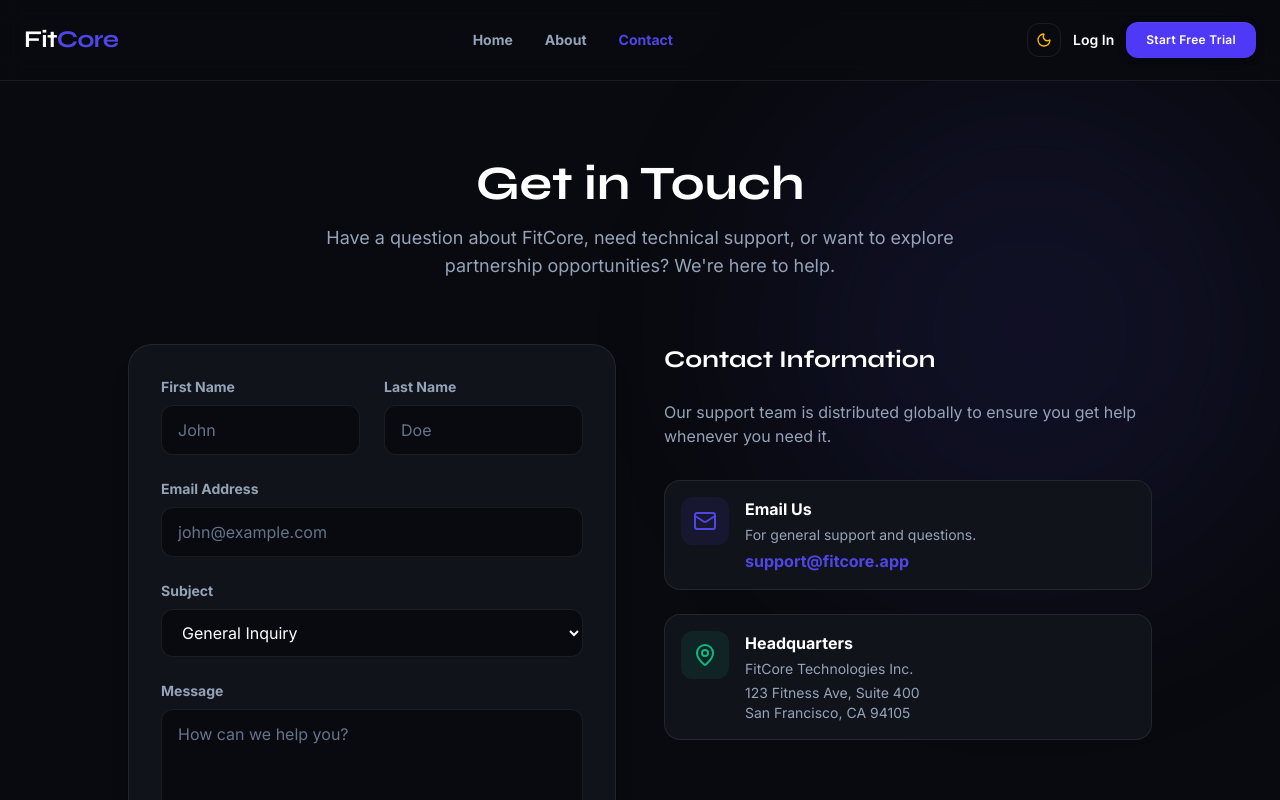
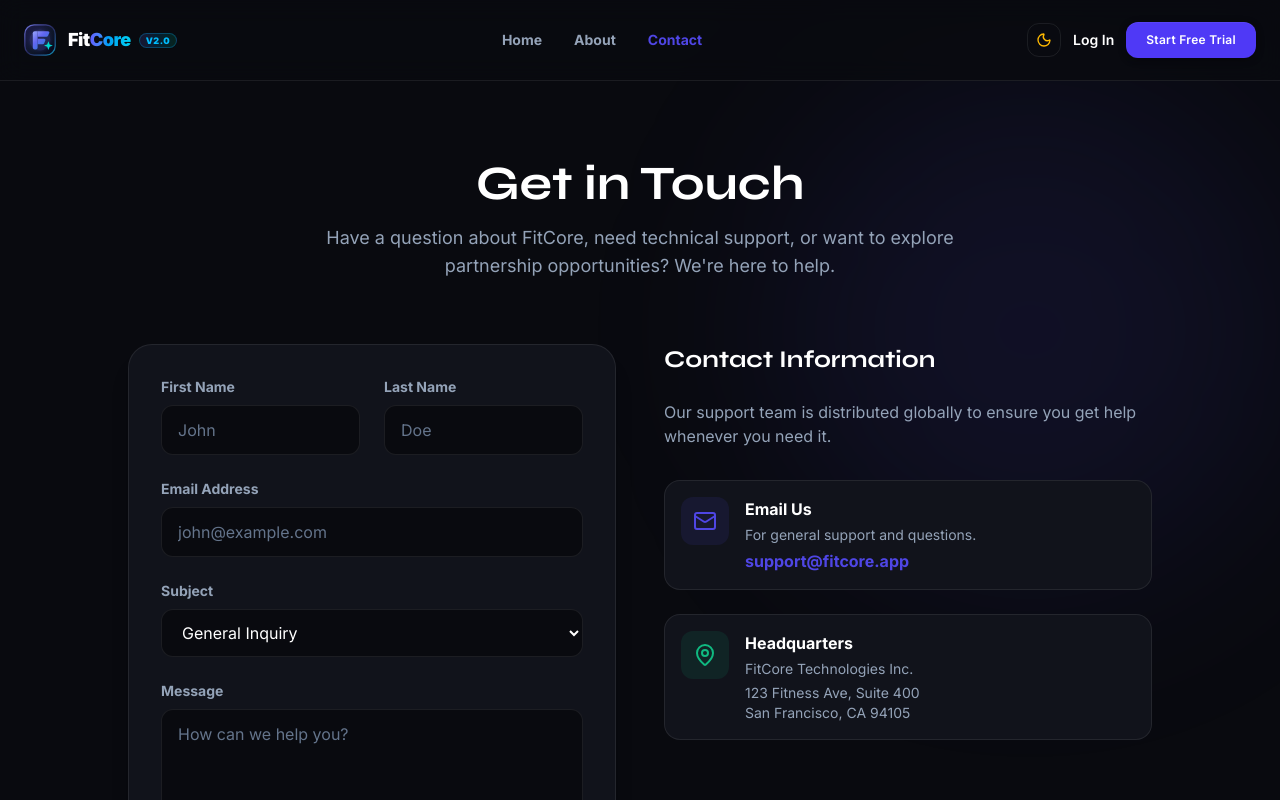
Before and after one commit to manlakhani2004/fitcore, a Next.js app in the folder frontend/: page /contact in a window 1280 px wide. Shown: the top 800 px of the page. Built offline with nearby package versions, Linux system fonts and the light colour scheme.

Commit message:
feat(branding): implement bespoke industry-level vector logo mark, modern typography, and unified brand design system

```diff
--- a/frontend/app/(auth)/layout.tsx
+++ b/frontend/app/(auth)/layout.tsx
@@ -1,6 +1,7 @@
 "use client";
 
 import { motion } from "framer-motion";
+import { FitCoreLogo } from "@/components/ui/FitCoreLogo";
 
 export default function AuthLayout({ children }: { children: React.ReactNode }) {
   return (
@@ -12,14 +13,12 @@ export default function AuthLayout({ children }: { children: React.ReactNode })
         <div className="absolute bottom-[-10%] right-[-10%] w-[40%] h-[40%] bg-accent/10 blur-[120px] rounded-full" />
 
         <div className="relative z-10">
-          <h1 className="text-4xl font-display font-bold flex items-center gap-3">
-            <span className="text-primary">
-              <svg width="40" height="40" viewBox="0 0 40 40" fill="none" xmlns="http://www.w3.org/2000/svg">
-                <path d="M20 2L35.5885 11V29L20 38L4.41154 29V11L20 2Z" fill="#6C63FF" stroke="#00F5A0" strokeWidth="2" strokeLinejoin="round"/>
-              </svg>
-            </span>
-            FitCore
-          </h1>
+          <FitCoreLogo
+            size="lg"
+            badgeText="PRO"
+            subtitle="Elite Fitness Network"
+            href="/"
+          />
         </div>
 
         <div className="relative z-10 max-w-lg mt-20">
--- a/frontend/app/about/page.tsx
+++ b/frontend/app/about/page.tsx
@@ -4,6 +4,7 @@ import { motion } from "framer-motion";
 import Link from "next/link";
 import { ArrowRight, Target, Users, ShieldCheck } from "lucide-react";
 import { ThemeToggle } from "@/components/ui/ThemeToggle";
+import { FitCoreLogo } from "@/components/ui/FitCoreLogo";
 
 export default function AboutPage() {
   return (
@@ -12,11 +13,7 @@ export default function AboutPage() {
       {/* Navigation */}
       <nav className="fixed top-0 left-0 right-0 z-50 bg-background/80 backdrop-blur-md border-b border-border">
         <div className="max-w-7xl mx-auto px-6 h-20 flex items-center justify-between">
-          <Link href="/">
-            <div className="font-display font-bold text-2xl tracking-tight cursor-pointer">
-              Fit<span className="text-primary">Core</span>
-            </div>
-          </Link>
+          <FitCoreLogo size="sm" badgeText="v2.0" href="/" />
           <div className="hidden md:flex items-center gap-8 text-sm font-bold text-text-muted">
             <Link href="/" className="hover:text-primary transition-colors">Home</Link>
             <Link href="/about" className="text-primary transition-colors">About</Link>
--- a/frontend/app/contact/page.tsx
+++ b/frontend/app/contact/page.tsx
@@ -4,6 +4,7 @@ import { motion } from "framer-motion";
 import Link from "next/link";
 import { Mail, MessageSquare, MapPin } from "lucide-react";
 import { ThemeToggle } from "@/components/ui/ThemeToggle";
+import { FitCoreLogo } from "@/components/ui/FitCoreLogo";
 import { useState } from "react";
 
 export default function ContactPage() {
@@ -23,11 +24,7 @@ export default function ContactPage() {
       {/* Navigation */}
       <nav className="fixed top-0 left-0 right-0 z-50 bg-background/80 backdrop-blur-md border-b border-border">
         <div className="max-w-7xl mx-auto px-6 h-20 flex items-center justify-between">
-          <Link href="/">
-            <div className="font-display font-bold text-2xl tracking-tight cursor-pointer">
-              Fit<span className="text-primary">Core</span>
-            </div>
-          </Link>
+          <FitCoreLogo size="sm" badgeText="v2.0" href="/" />
           <div className="hidden md:flex items-center gap-8 text-sm font-bold text-text-muted">
             <Link href="/" className="hover:text-primary transition-colors">Home</Link>
             <Link href="/about" className="hover:text-primary transition-colors">About</Link>
--- a/frontend/app/page.tsx
+++ b/frontend/app/page.tsx
@@ -8,6 +8,7 @@ import {
   Star, Users, Zap
 } from "lucide-react";
 import { ThemeToggle } from "@/components/ui/ThemeToggle";
+import { FitCoreLogo } from "@/components/ui/FitCoreLogo";
 
 export default function LandingPage() {
   const containerVariants = {
@@ -29,9 +30,7 @@ export default function LandingPage() {
       {/* Navigation */}
       <nav className="fixed top-0 left-0 right-0 z-50 bg-background/80 backdrop-blur-md border-b border-border">
         <div className="max-w-7xl mx-auto px-6 h-20 flex items-center justify-between">
-          <div className="font-display font-bold text-2xl tracking-tight">
-            Fit<span className="text-primary">Core</span>
-          </div>
+          <FitCoreLogo size="sm" badgeText="v2.0" href="/" />
           <div className="hidden md:flex items-center gap-8 text-sm font-bold text-text-muted">
             <Link href="/" className="text-primary transition-colors">Home</Link>
             <Link href="/about" className="hover:text-primary transition-colors">About</Link>
--- /dev/null
+++ b/frontend/components/ui/FitCoreLogo.tsx
@@ -0,0 +1,193 @@
+"use client";
+
+import React, { useId } from "react";
+import Link from "next/link";
+
+interface FitCoreLogoProps {
+  /** Size preset: xs (24px mark), sm (32px), md (40px), lg (48px), xl (64px) */
+  size?: "xs" | "sm" | "md" | "lg" | "xl";
+  /** Whether to render the 'FitCore' wordmark text */
+  showText?: boolean;
+  /** Whether to show the badge ('PRO', 'COACH', etc.) */
+  showBadge?: boolean;
+  /** Custom badge text (defaults to 'PRO') */
+  badgeText?: string;
+  /** Subtitle under the wordmark (e.g. 'Athlete Portal', 'Coach Platform', 'Admin HQ') */
+  subtitle?: string;
+  /** If true, renders only the centered icon badge for collapsed sidebars */
+  collapsed?: boolean;
+  /** Optional link destination (defaults to undefined / non-clickable unless provided) */
+  href?: string;
+  /** Additional container classes */
+  className?: string;
+}
+
+/**
+ * Pure SVG Logo Mark for FitCore
+ * High-performance, athletic kinetic vector mark representing power, cardiovascular flow, and peak core strength.
+ */
+export function FitCoreLogoMark({
+  size = 40,
+  className = ""
+}: {
+  size?: number;
+  className?: string;
+}) {
+  const id = useId().replace(/:/g, "_");
+
+  return (
+    <svg
+      width={size}
+      height={size}
+      viewBox="0 0 40 40"
+      fill="none"
+      xmlns="http://www.w3.org/2000/svg"
+      className={`shrink-0 transition-transform duration-300 group-hover:scale-105 ${className}`}
+      aria-hidden="true"
+    >
+      <defs>
+        {/* Background Depth Gradient */}
+        <linearGradient id={`${id}-bg`} x1="0" y1="0" x2="40" y2="40" gradientUnits="userSpaceOnUse">
+          <stop offset="0%" stopColor="#1E1B4B" />
+          <stop offset="55%" stopColor="#0F172A" />
+          <stop offset="100%" stopColor="#020617" />
+        </linearGradient>
+
+        {/* Dynamic Electric Edge Ring */}
+        <linearGradient id={`${id}-edge`} x1="0" y1="0" x2="40" y2="40" gradientUnits="userSpaceOnUse">
+          <stop offset="0%" stopColor="#818CF8" stopOpacity="0.9" />
+          <stop offset="50%" stopColor="#6366F1" stopOpacity="0.3" />
+          <stop offset="100%" stopColor="#06B6D4" stopOpacity="0.85" />
+        </linearGradient>
+
+        {/* Athletic Kinetic F-Blade Gradient */}
+        <linearGradient id={`${id}-f-blade`} x1="8" y1="8" x2="34" y2="34" gradientUnits="userSpaceOnUse">
+          <stop offset="0%" stopColor="#A5B4FC" />
+          <stop offset="40%" stopColor="#6366F1" />
+          <stop offset="100%" stopColor="#0284C7" />
+        </linearGradient>
+
+        {/* Biometric Energy Core Spark Gradient */}
+        <linearGradient id={`${id}-core-spark`} x1="22" y1="18" x2="36" y2="32" gradientUnits="userSpaceOnUse">
+          <stop offset="0%" stopColor="#00F5A0" />
+          <stop offset="100%" stopColor="#00D9F5" />
+        </linearGradient>
+
+        {/* Ambient Core Glow */}
+        <filter id={`${id}-glow`} x="-20%" y="-20%" width="140%" height="140%">
+          <feGaussianBlur stdDeviation="3" result="blur" />
+          <feComposite in="SourceGraphic" in2="blur" operator="over" />
+        </filter>
+      </defs>
+
+      {/* 1. Base Stadium / Squircle Plate */}
+      <rect
+        x="1"
+        y="1"
+        width="38"
+        height="38"
+        rx="11.5"
+        fill={`url(#${id}-bg)`}
+        stroke={`url(#${id}-edge)`}
+        strokeWidth="1.5"
+      />
+
+      {/* 2. Soft Ambient Luminescence in the Core */}
+      <circle cx="20" cy="20" r="13" fill="#6366F1" opacity="0.22" filter={`url(#${id}-glow)`} />
+
+      {/* 3. The Kinetic Athletic 'F' Emblem */}
+      {/* Dynamic Vertical Power Spine */}
+      <path
+        d="M 11 11.5 C 11 10.12 12.12 9 13.5 9 L 17 9 L 17 29.5 C 17 30.88 15.88 32 14.5 32 L 13.5 32 C 12.12 32 11 30.88 11 29.5 Z"
+        fill={`url(#${id}-f-blade)`}
+      />
+
+      {/* Upper Speed Wing (Momentum Forward Sweep) */}
+      <path
+        d="M 17 9 L 30 9 C 31.15 9 32.02 10.05 31.62 11.12 L 29.8 15 C 29.48 15.62 28.85 16 28.18 16 L 17 16 Z"
+        fill={`url(#${id}-f-blade)`}
+      />
+
+      {/* Center Power Core Wing */}
+      <path
+        d="M 17 18.5 L 25 18.5 C 26.15 18.5 27.02 19.55 26.62 20.62 L 25.1 24.3 C 24.78 24.92 24.15 25.3 23.48 25.3 L 17 25.3 Z"
+        fill={`url(#${id}-f-blade)`}
+      />
+
+      {/* 4. Electric Core Diamond Spark (The Cardiovascular Engine) */}
+      <path
+        d="M 30.5 21.5 L 32 25.5 L 36 27 L 32 28.5 L 30.5 32.5 L 29 28.5 L 25 27 L 29 25.5 Z"
+        fill={`url(#${id}-core-spark)`}
+        opacity="0.95"
+      />
+    </svg>
+  );
+}
+
+export function FitCoreLogo({
+  size = "md",
+  showText = true,
+  showBadge = true,
+  badgeText = "PRO",
+  subtitle,
+  collapsed = false,
+  href,
+  className = "",
+}: FitCoreLogoProps) {
+  // Preset pixel dimensions for mark & typography
+  const sizeConfig = {
+    xs: { mark: 26, text: "text-base", badge: "text-[8px] px-1.5 py-0.2", sub: "text-[8px]" },
+    sm: { mark: 32, text: "text-lg", badge: "text-[9px] px-1.5 py-0.5", sub: "text-[8.5px]" },
+    md: { mark: 40, text: "text-xl", badge: "text-[9px] px-2 py-0.5", sub: "text-[9px]" },
+    lg: { mark: 48, text: "text-2xl", badge: "text-[10px] px-2.5 py-0.5", sub: "text-[10px]" },
+    xl: { mark: 64, text: "text-4xl", badge: "text-xs px-3 py-1", sub: "text-xs" },
+  }[size];
+
+  const content = (
+    <div className={`inline-flex items-center gap-3 select-none group ${className}`}>
+      {/* The Iconic Vector Mark */}
+      <FitCoreLogoMark size={sizeConfig.mark} />
+
+      {/* Wordmark & Hierarchy (Hidden when collapsed or showText is false) */}
+      {!collapsed && showText && (
+        <div className="flex flex-col min-w-0">
+          <div className="flex items-center gap-2">
+            {/* High-Performance Typography */}
+            <span className={`font-black tracking-tight leading-none text-text-primary ${sizeConfig.text}`}>
+              Fit<span className="text-transparent bg-clip-text bg-gradient-to-r from-indigo-500 via-sky-500 to-cyan-400">Core</span>
+            </span>
+
+            {/* Premium Athletic Tech Badge */}
+            {showBadge && (
+              <span
+                className={`font-black tracking-wider uppercase rounded-full leading-none shrink-0 ${sizeConfig.badge} bg-gradient-to-r from-indigo-500/15 via-sky-500/15 to-emerald-500/15 text-indigo-500 dark:text-sky-400 border border-indigo-500/30 dark:border-sky-500/30 shadow-2xs backdrop-blur-sm`}
+              >
+                {badgeText}
+              </span>
+            )}
+          </div>
+
+          {/* Subtitle / Portal Category with Live Pulse Dot */}
+          {subtitle && (
+            <span className={`font-bold tracking-[0.18em] uppercase text-text-muted mt-1 flex items-center gap-1.5 ${sizeConfig.sub}`}>
+              <span className="w-1.5 h-1.5 rounded-full bg-emerald-500 shrink-0 shadow-xs shadow-emerald-500/50" />
+              <span className="truncate">{subtitle}</span>
+            </span>
+          )}
+        </div>
+      )}
+    </div>
+  );
+
+  if (href) {
+    return (
+      <Link href={href} className="inline-flex cursor-pointer transition-opacity hover:opacity-95">
+        {content}
+      </Link>
+    );
+  }
+
+  return content;
+}
+
+export default FitCoreLogo;
```
Also changed, not shown: frontend/components/shared/Sidebar.tsx (+10 -28 lines), frontend/components/shared/TopNav.tsx (+6 -2 lines), frontend/app/icon.svg (added).
